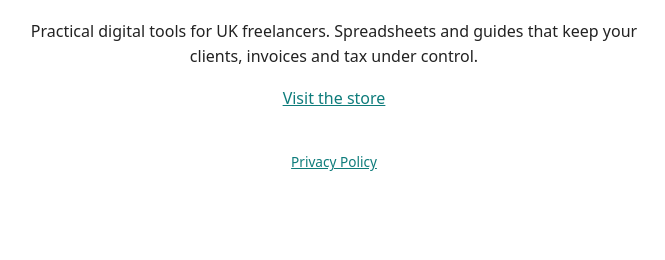
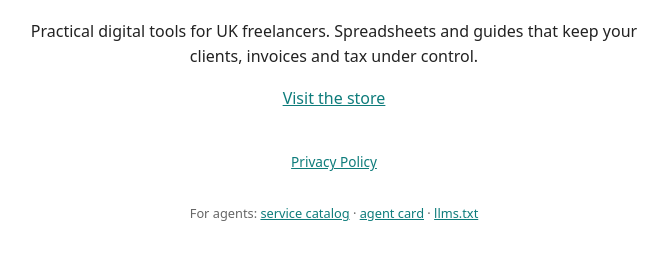
Before and after one commit to ShoonEnterprises/shoonenterprises.github.io, a plain HTML site: page index.html in a window 1280 px wide. Shown: the part 114-374 px from the top of the page, without its empty margins (306-971 px from the left). Drawn offline with Linux system fonts and the light colour scheme.

Commit message:
Link A2A discovery files from homepage

```diff
--- a/index.html
+++ b/index.html
@@ -11,5 +11,6 @@
 <p>Practical digital tools for UK freelancers. Spreadsheets and guides that keep your clients, invoices and tax under control.</p>
 <p><a href="https://payhip.com/ShoonEnterprises">Visit the store</a></p>
 <p style="margin-top:40px;font-size:0.85em"><a href="/ShoonEnterprises-privacy.html">Privacy Policy</a></p>
+<p style="margin-top:30px;font-size:0.8em;color:#666">For agents: <a href="/catalog.json">service catalog</a> · <a href="/.well-known/agent.json">agent card</a> · <a href="/llms.txt">llms.txt</a></p>
 </body>
 </html>
```
